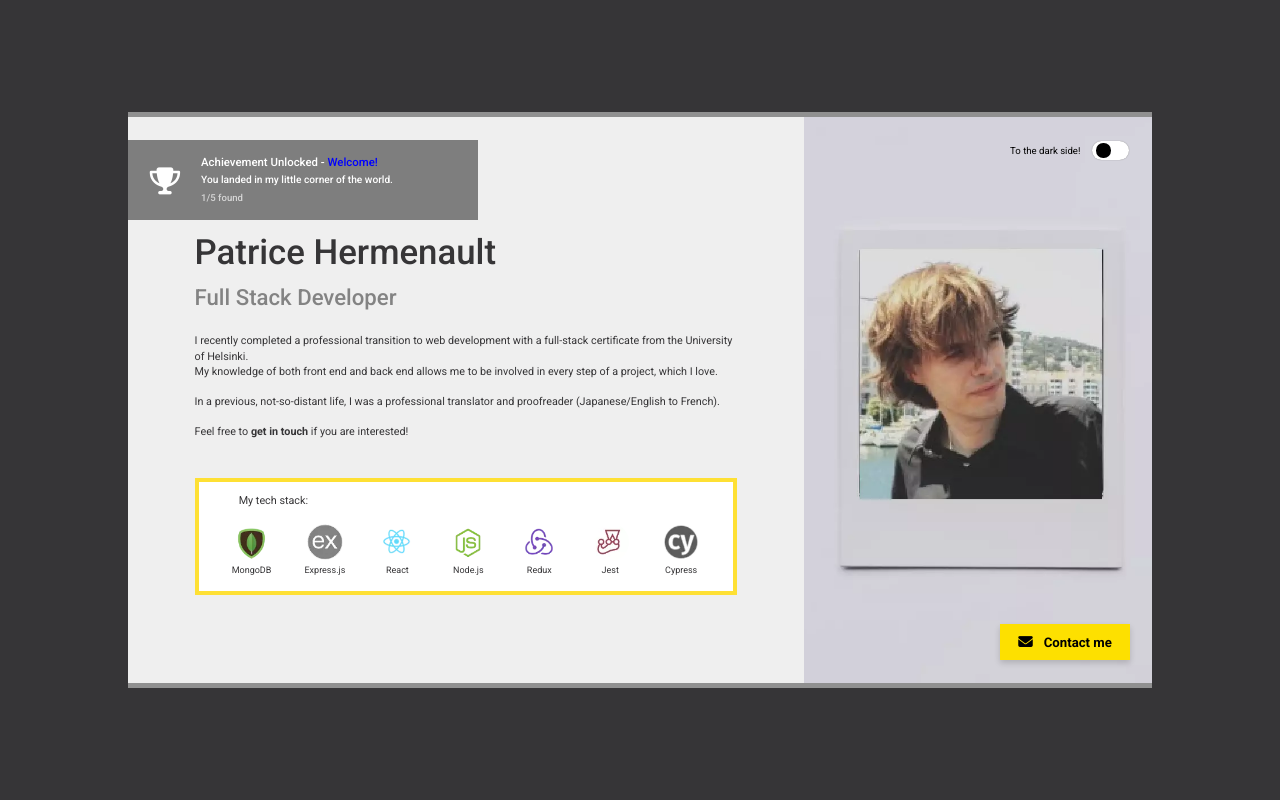
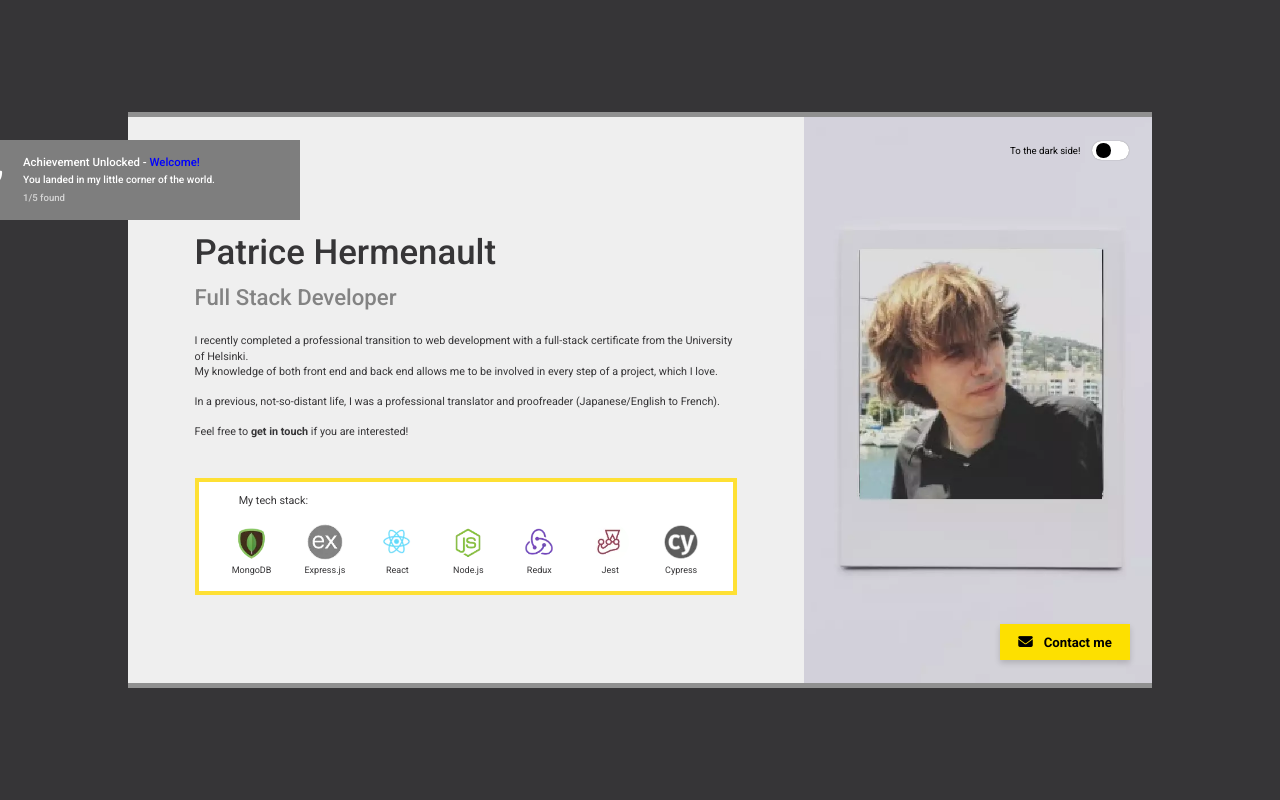
Before and after one commit to FlyingMandarine/portfolio-site, a React (Create React App) app: page / in a window 1280 px wide. Shown: the top 800 px of the page. Built offline with nearby package versions, Linux system fonts and the light colour scheme.

Commit message:
Trying to animate Achievement panel using framer motion

```diff
--- a/package.json
+++ b/package.json
@@ -6,6 +6,7 @@
     "@testing-library/jest-dom": "^5.14.1",
     "@testing-library/react": "^11.2.7",
     "@testing-library/user-event": "^12.8.3",
+    "framer-motion": "^4.1.17",
     "react": "^17.0.2",
     "react-dom": "^17.0.2",
     "react-redux": "^7.2.5",
--- a/src/components/Achievement.js
+++ b/src/components/Achievement.js
@@ -1,10 +1,25 @@
-import React from 'react'
+import React, { useState, useEffect } from 'react'
 import { useSelector } from 'react-redux'
+
+import { motion } from 'framer-motion'
 
 const Achievement = () => {
     const title = useSelector(state => state.title)
     const text = useSelector(state => state.text)
     const counter = useSelector(state => state.counter)
+
+    const [showing, setShowing] = useState(false)
+
+    // Hook to trigger the achievement panel showing for a small amount of time before being hidden.
+    useEffect(() => {
+        setTimeout(() => {
+            setShowing(false)
+        }, 1000)
+
+        setTimeout(() => {
+            setShowing(true)
+        }, 1000)
+    }, [ counter ])
 
     const outerDivStyle = {
         fontWeight: 500,
@@ -12,7 +27,19 @@ const Achievement = () => {
         color: 'white',
         lineHeight: '3em',
         position: 'fixed',
+        left: -50,
         zIndex: 1,
+        overflow: 'hidden',
+    }
+
+    const outerDivStyleComplete = {
+        fontWeight: 500,
+        display: 'flex',
+        color: 'white',
+        lineHeight: '3em',
+        position: 'fixed',
+        zIndex: 1,
+        backgroundColor: 'darkgoldenrod',
     }
 
     const innerDivStyle = {
@@ -53,7 +80,21 @@ const Achievement = () => {
     }
 
     return (
-        <div style={ outerDivStyle } className='achievement-div'>
+        <>
+        { showing === true &&
+            <div
+                initial={{ x: '-560px' }}
+
+                animate={{ x: ['-560px', '0px', '0px', '-560px'] }}
+
+                transition={{
+                    duration: 5,
+                    ease: "easeInOut",
+                    times: [0, 0.2, 0.8, 1]
+                }}
+
+                style={ counter === 5 ? outerDivStyleComplete : outerDivStyle } className='achievement-div'
+            >
                 <i style={ trophyStyle } className='fas fa-trophy' />
                 <div style={ innerDivStyle }>
                     <p style={ titleStyle }>Achievement Unlocked - <span style={ titleSpanStyle }>{ title }</span></p>
@@ -67,6 +108,8 @@ const Achievement = () => {
                     }
                 </div>
             </div>
+        }
+        </>
     )
 }
 
```
Also changed, not shown: src/index.css (+0 -8 lines), 1 other file (tests, documents, lock files or other folders). Lines whose indentation alone changed are shown as unchanged.
